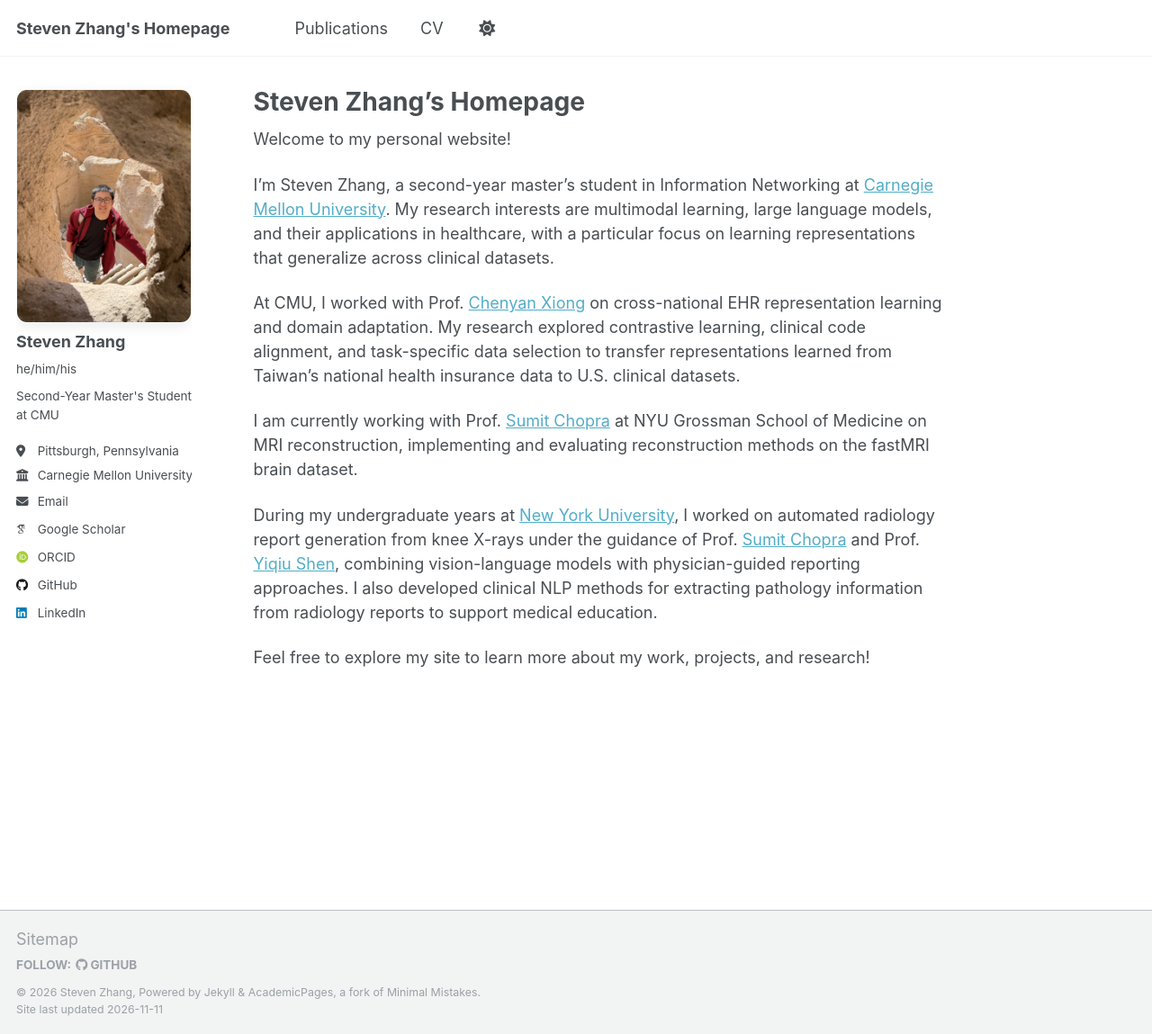
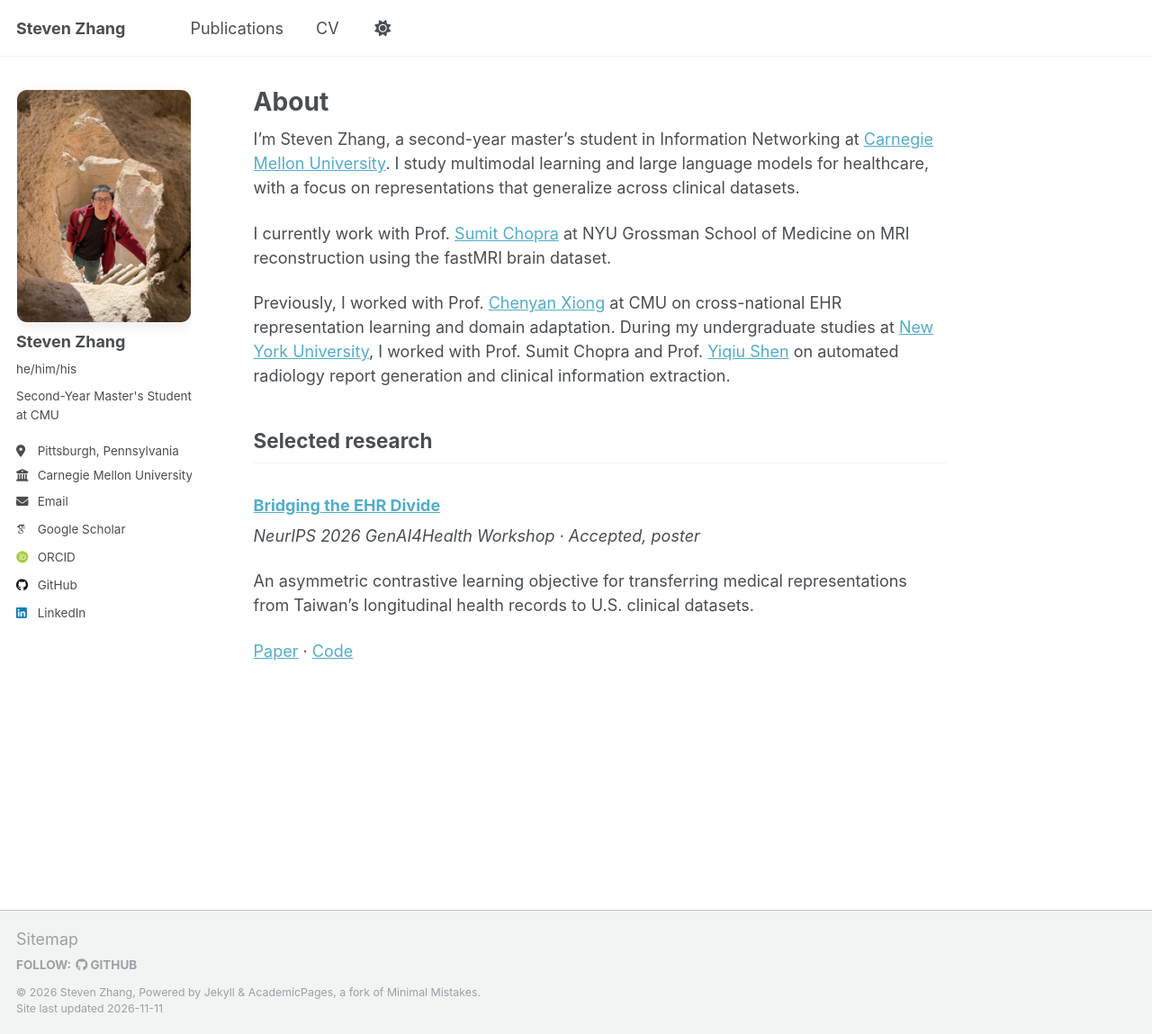
Before and after one commit to qingYzhang/qingYzhang.github.io, a Jekyll site: the page built from _pages/about.md, in a window 1280 px wide and 1149 px high. Shown: the whole window at 90% size. Built offline with Jekyll 4.4.1, drawn with Linux system fonts in a browser that asks for light colours; some web fonts are replaced.

Commit message:
Polish homepage bio and feature selected EHR research
Simplify the site and page titles, shorten the biography, and feature Bridging the EHR Divide. Version the stylesheet URL so cached oval avatar styles refresh after deployment.

```diff
--- a/_config.yml
+++ b/_config.yml
@@ -9,7 +9,7 @@
 # Basic Site Settings
 locale                   : "en-US"
 site_theme               : "default"
-title                    : "Steven Zhang's Homepage"
+title                    : "Steven Zhang"
 title_separator          : "-"
 name                     : &name "Steven Zhang"
 description              : &description "Second-Year Master's Student at CMU"
--- a/_includes/head.html
+++ b/_includes/head.html
@@ -16,6 +16,6 @@
 </script>
 
 <!-- For all browsers -->
-<link rel="stylesheet" href="{{ base_path }}/assets/css/main.css">
+<link rel="stylesheet" href="{{ base_path }}/assets/css/main.css?v={{ site.time | date: '%s' }}">
 
 <meta http-equiv="cleartype" content="on">
--- a/_pages/about.md
+++ b/_pages/about.md
@@ -1,20 +1,24 @@
 ---
 permalink: /
-title: "Steven Zhang's Homepage"
+title: "About"
 author_profile: true
 redirect_from:
   - /about/
   - /about.html
 ---
 
-Welcome to my personal website!
+I’m Steven Zhang, a second-year master’s student in Information Networking at [Carnegie Mellon University](https://www.cmu.edu/). I study multimodal learning and large language models for healthcare, with a focus on representations that generalize across clinical datasets.
 
-I’m Steven Zhang, a second-year master’s student in Information Networking at [Carnegie Mellon University](https://www.cmu.edu/). My research interests are multimodal learning, large language models, and their applications in healthcare, with a particular focus on learning representations that generalize across clinical datasets.
+I currently work with Prof. [Sumit Chopra](https://www.spchopra.net/) at NYU Grossman School of Medicine on MRI reconstruction using the fastMRI brain dataset.
 
-At CMU, I worked with Prof. [Chenyan Xiong](https://www.cs.cmu.edu/~cx/) on cross-national EHR representation learning and domain adaptation. My research explored contrastive learning, clinical code alignment, and task-specific data selection to transfer representations learned from Taiwan’s national health insurance data to U.S. clinical datasets.
+Previously, I worked with Prof. [Chenyan Xiong](https://www.cs.cmu.edu/~cx/) at CMU on cross-national EHR representation learning and domain adaptation. During my undergraduate studies at [New York University](https://www.nyu.edu/), I worked with Prof. Sumit Chopra and Prof. [Yiqiu Shen](https://seyiqi.github.io/) on automated radiology report generation and clinical information extraction.
 
-I am currently working with Prof. [Sumit Chopra](https://www.spchopra.net/) at NYU Grossman School of Medicine on MRI reconstruction, implementing and evaluating reconstruction methods on the fastMRI brain dataset.
+## Selected research
 
-During my undergraduate years at [New York University](https://www.nyu.edu/), I worked on automated radiology report generation from knee X-rays under the guidance of Prof. [Sumit Chopra](https://www.spchopra.net/) and Prof. [Yiqiu Shen](https://seyiqi.github.io/), combining vision-language models with physician-guided reporting approaches. I also developed clinical NLP methods for extracting pathology information from radiology reports to support medical education.
+### [Bridging the EHR Divide](/publication/2026-12-10-bridging-the-ehr-divide)
 
-Feel free to explore my site to learn more about my work, projects, and research!
+*NeurIPS 2026 GenAI4Health Workshop · Accepted, poster*
+
+An asymmetric contrastive learning objective for transferring medical representations from Taiwan’s longitudinal health records to U.S. clinical datasets.
+
+[Paper](https://arxiv.org/abs/2610.04946) · [Code](https://github.com/qingYzhang/Asymmetric_SupCon)
```
